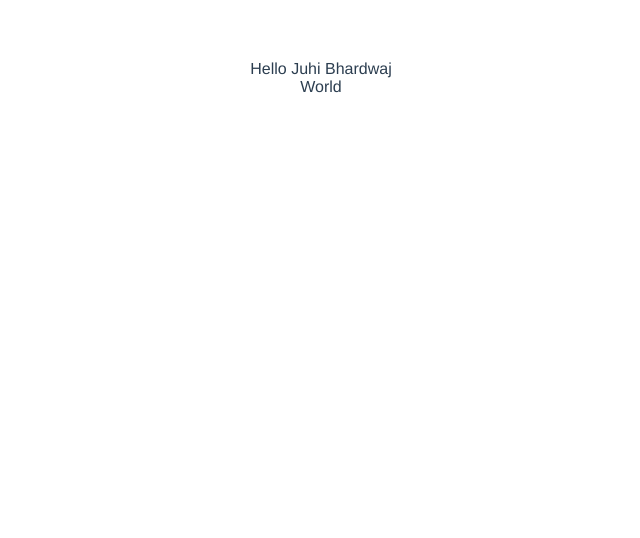
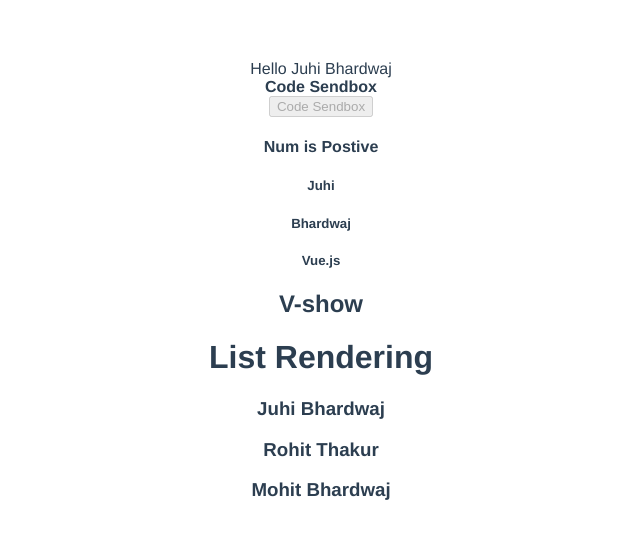
Before and after one commit to Juhi1915/Vue.Js, a Vue app: page / in a window 1280 px wide. Shown: the top 538 px of the page, without its empty margins (319-959 px from the left). Built offline with nearby package versions, Linux system fonts and the light colour scheme.

Commit message:
Conditional Rendering Conditional Rendering

```diff
--- a/src/App.vue
+++ b/src/App.vue
@@ -1,16 +1,19 @@
 <template>
   <div id="app">
     <HelloWorld msg="Hello Vue in CodeSandbox!" />
+    <ConditionalRendering />
   </div>
 </template>
 
 <script>
 import HelloWorld from "./components/HelloWorld";
+import ConditionalRendering from "./components/ConditionalRendering";
 
 export default {
   name: "App",
   components: {
     HelloWorld,
+    ConditionalRendering,
   },
 };
 </script>
--- /dev/null
+++ b/src/components/ConditionalRendering.vue
@@ -0,0 +1,41 @@
+<template>
+  <div>
+    <div v-if="num === 0">Conditional Rendering :- Num 0</div>
+    <h4 v-else-if="num < 0">Num is Negative</h4>
+    <h4 v-else-if="num > 0">Num is Postive</h4>
+    <h2 v-else>Not a number</h2>
+    <!-- when we have multiple statemnet then we can wrap like this we
+    wrap  into template -->
+    <template v-if="display">
+      <h5>Juhi</h5>
+      <h5>Bhardwaj</h5>
+      <h5>Vue.js</h5>
+    </template>
+    <h2 v-show="showItem">V-show</h2>
+    <template>
+      <h1 v-for="(name, index) in names" :key="index">{{ name }}</h1>
+      <h3 v-for="name in fullNames" :key="name">
+        {{ name.fisrt }} {{ name.last }}
+      </h3>
+    </template>
+  </div>
+</template>
+
+
+<script>
+export default {
+  data() {
+    return {
+      num: 1,
+      display: true,
+      showItem: true,
+      names: ["List Rendering"],
+      fullNames: [
+        { fisrt: "Juhi", last: "Bhardwaj" },
+        { fisrt: "Rohit", last: "Thakur" },
+        { fisrt: "Mohit", last: "Bhardwaj" },
+      ],
+    };
+  },
+};
+</script>
--- a/src/components/HelloWorld.vue
+++ b/src/components/HelloWorld.vue
@@ -1,7 +1,9 @@
 <template>
   <div>
     Hello {{ name }}
-    <div>World</div>
+    <div v-html="channel"></div>
+    <!-- {Surthod property} -->
+    <button :disabled="isDisabled">Code Sendbox</button>
   </div>
 </template>
 
@@ -10,25 +12,11 @@ export default {
   data() {
     return {
       name: "Juhi Bhardwaj",
+      channel: "<b>Code Sendbox</b>",
+      isDisabled: true,
     };
   },
 };
 </script>
 
 <!-- Add "scoped" attribute to limit CSS to this component only -->
-<style scoped>
-h3 {
-  margin: 40px 0 0;
-}
-ul {
-  list-style-type: none;
-  padding: 0;
-}
-li {
-  display: inline-block;
-  margin: 0 10px;
-}
-a {
-  color: #42b983;
-}
-</style>
```
